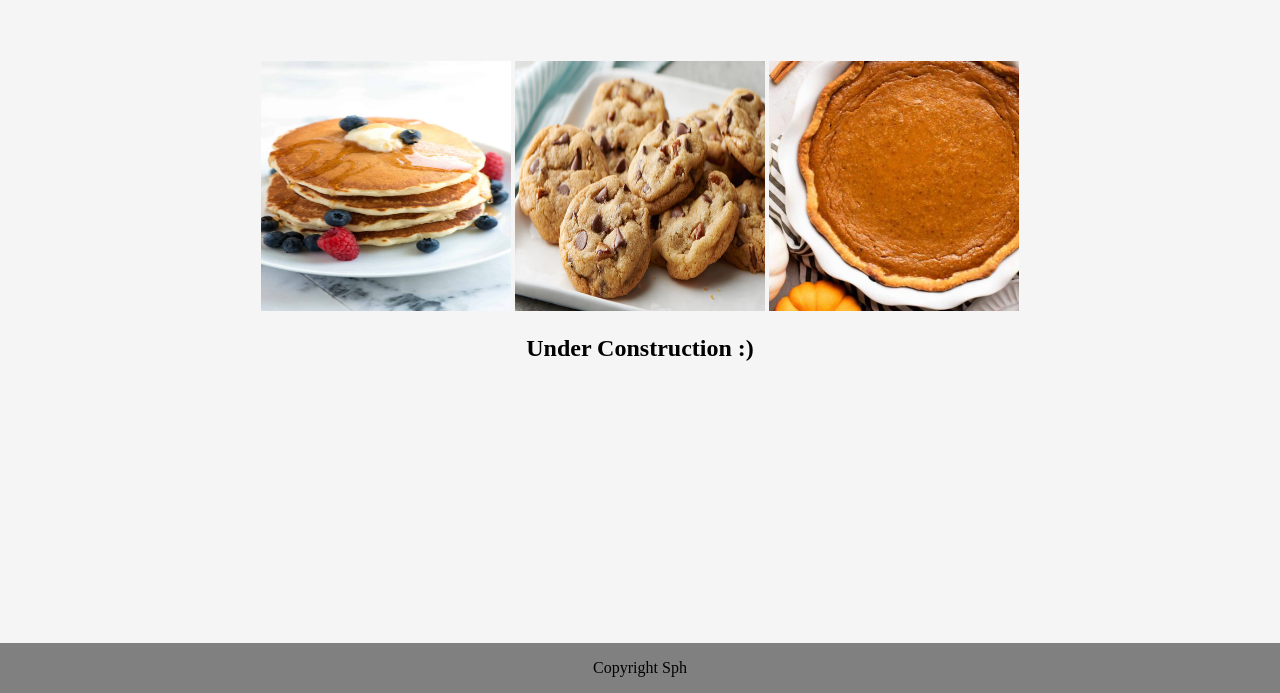
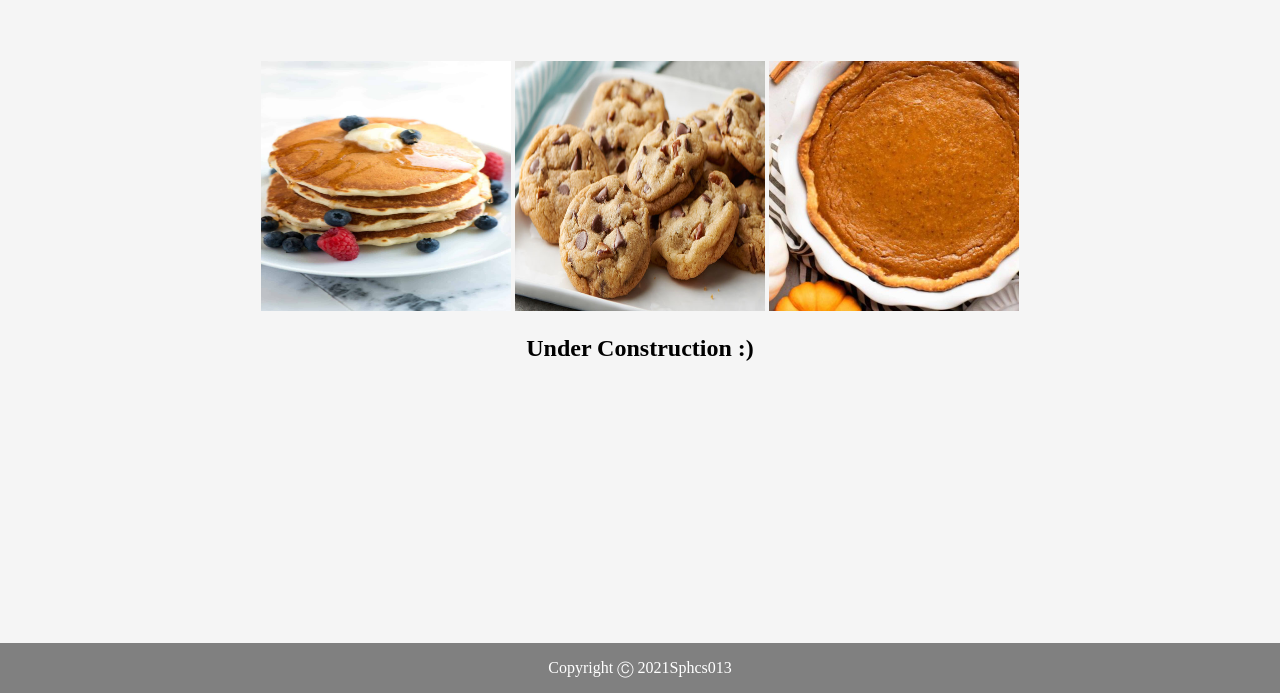
Before and after one commit to sphcs013/odin-recipes_old, a plain HTML site: page index.html in a window 1280 px wide. Shown: the part 107-800 px from the top of the page. Drawn offline with Linux system fonts and the light colour scheme.

Commit message:
New footer!

```diff
--- a/index.html
+++ b/index.html
@@ -29,7 +29,7 @@
     </div>
 </div>
 
-<footer>Copyright Sph</footer>
+<footer>Copyright Ⓒ 2021 <a href="https://github.com/sphcs013/" target="_blank">Sphcs013</a></footer>
 </body>
 
 </body>
--- a/style/style.css
+++ b/style/style.css
@@ -68,4 +68,15 @@ footer {
     align-items: center;
     height: 50px;
     background-color: grey;
+    color: white;
 }
+
+footer a {
+    text-decoration: none;
+    color: white;
+    transition-duration: 0.2s;
+}
+
+footer a:hover {
+    color: lightskyblue;
+}
```
